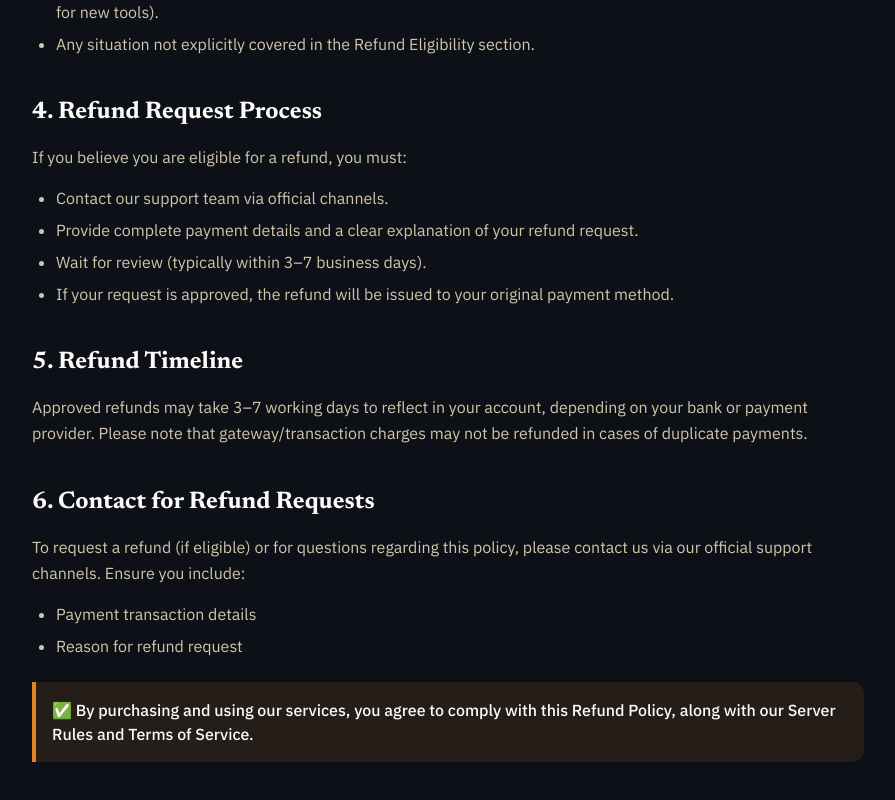
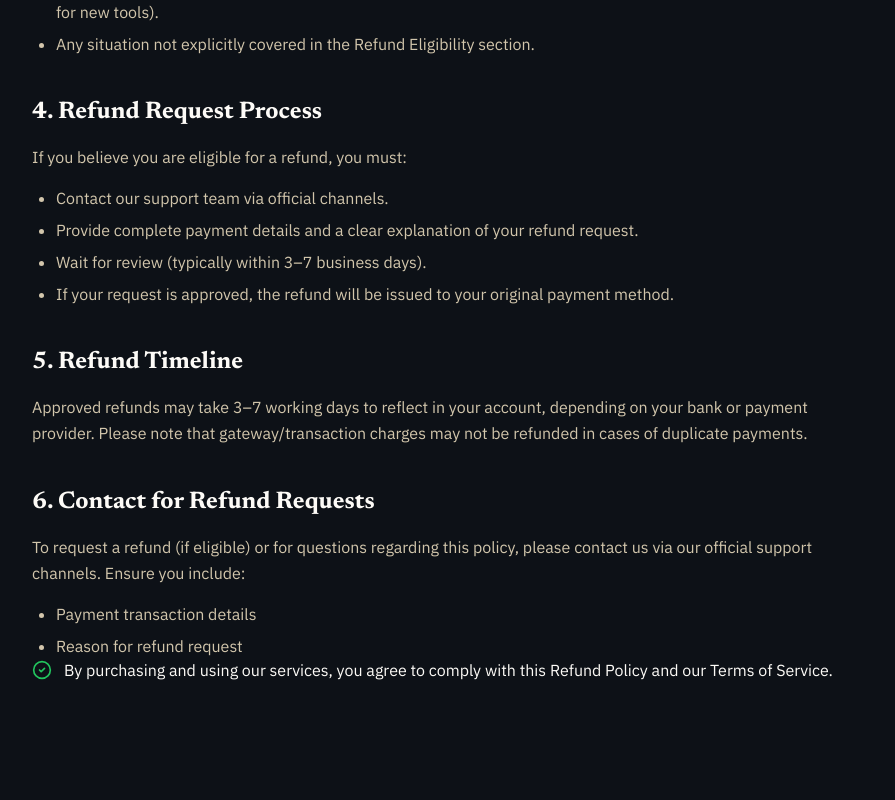
Before and after one commit to Usamaqur12/sg-800e0f93-fb1b-4fa9-9ce5-03e6289fd30c-1778894677, a Next.js app: page /refund-policy in a window 1280 px wide. Shown: the part 720-1520 px from the top of the page, without its empty margins (192-1087 px from the left). After the commit the page ends 1490 px from the top, so only its background shows below. Built offline with nearby package versions, Linux system fonts and the light colour scheme.

Commit message:
docs(legal): remove server rules from refund policy

```diff
--- a/src/pages/refund-policy.tsx
+++ b/src/pages/refund-policy.tsx
@@ -1,6 +1,6 @@
 import { SEO } from "@/components/SEO";
 import Link from "next/link";
-import { ArrowLeft } from "lucide-react";
+import { ArrowLeft, CheckCircle2 } from "lucide-react";
 
 export default function RefundPolicy() {
   return (
@@ -101,11 +101,12 @@ export default function RefundPolicy() {
                 <li>Payment transaction details</li>
                 <li>Reason for refund request</li>
               </ul>
-              <div className="bg-accent/10 border-l-4 border-accent rounded-r-lg p-4 mt-6">
-                <p className="text-foreground font-medium">
-                  ✅ By purchasing and using our services, you agree to comply with this Refund Policy, along with our Server Rules and Terms of Service.
-                </p>
-              </div>
+              <li className="flex items-start gap-3">
+                <CheckCircle2 className="w-5 h-5 text-green-500 flex-shrink-0 mt-0.5" />
+                <span>
+                  By purchasing and using our services, you agree to comply with this Refund Policy and our Terms of Service.
+                </span>
+              </li>
             </section>
           </div>
         </div>
```
